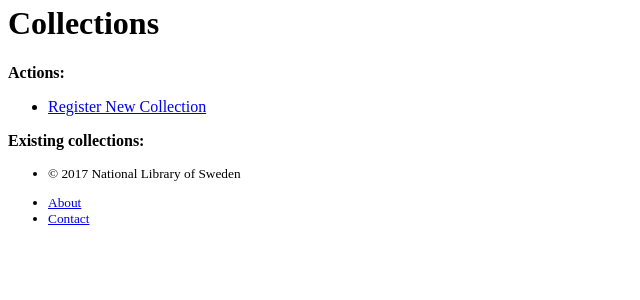
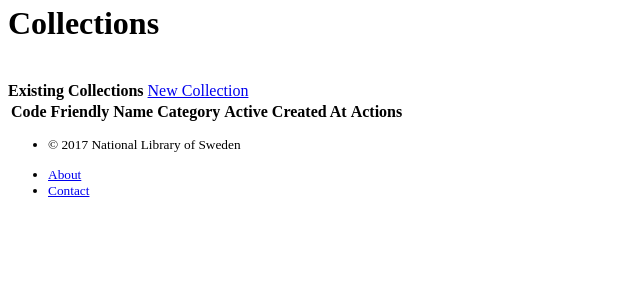
Before and after one commit to libris/xl_auth, a Flask app: template xl_auth/templates/collection/home.html in a window 1280 px wide. Shown: the part 115-415 px from the top of the page, without its empty margins (0-640 px from the left). Run offline with Flask 2, Linux system fonts and the light colour scheme; the template is opened without the code that fills it, so the values that code supplies are empty.

Commit message:
Issue #11 Update views/templates for end2end/test_editing_collection; now passing all tests

```diff
--- a/assets/css/style.css
+++ b/assets/css/style.css
@@ -33,7 +33,7 @@ textarea {
 }
 
 
-.form-register {
+.form-register, .form-edit {
   width: 50%;
 }
 
--- a/xl_auth/templates/collection/home.html
+++ b/xl_auth/templates/collection/home.html
@@ -2,17 +2,40 @@
 {% extends "layout.html" %}
 {% block content %}
     <h1>Collections</h1>
-    <strong>Actions:</strong>
-    <ul>
-        <li><a href="{{ url_for('collection.register') }}">Register New Collection</a></li>
-    </ul>
-
-    <strong>Existing collections:</strong>
-    <ul>
-        {% for item in collections_list %}
-            <li>
-                id: {{ item.id }} / code: {{ item.code }} / friendly_name: {{ item.friendly_name }} / category: {{ item.category }} / active: {{ item.active }}
-            </li>
-        {% endfor %}
-    </ul>
+    <br/>
+    <div class="panel panel-default">
+        <!-- Default panel contents -->
+        <div class="panel-heading">
+            <strong>Existing Collections</strong>
+            <a class="btn btn-xs btn-primary pull-right"
+               href="{{ url_for('collection.register') }}">New Collection</a>
+        </div>
+        <table class="table table-hover">
+            <thead>
+            <tr>
+                <th>Code</th>
+                <th>Friendly Name</th>
+                <th>Category</th>
+                <th>Active</th>
+                <th>Created At</th>
+                <th>Actions</th>
+            </tr>
+            </thead>
+            <tbody>
+            {% for item in collections_list %}
+                <tr>
+                    <td>{{ item.code }}</td>
+                    <td>{{ item.friendly_name }}</td>
+                    <td>{{ item.category.capitalize() if item.category in ['bibliography', 'library'] else 'No category' }}</td>
+                    <td>{{ item.active }}</td>
+                    <td>{{ item.created_at.strftime('%Y-%m-%d %H:%M:%S') }}</td>
+                    <td>
+                        <a class="btn btn-default"
+                           href="{{ url_for('collection.edit', collection_code=item.code) }}">Edit</a>
+                    </td>
+                </tr>
+            {% endfor %}
+            </tbody>
+        </table>
+    </div>
 {% endblock %}
```
Also changed, not shown: xl_auth/collection/views.py (+22 -1 lines), xl_auth/templates/collection/edit.html (added, +32 -0 lines).
